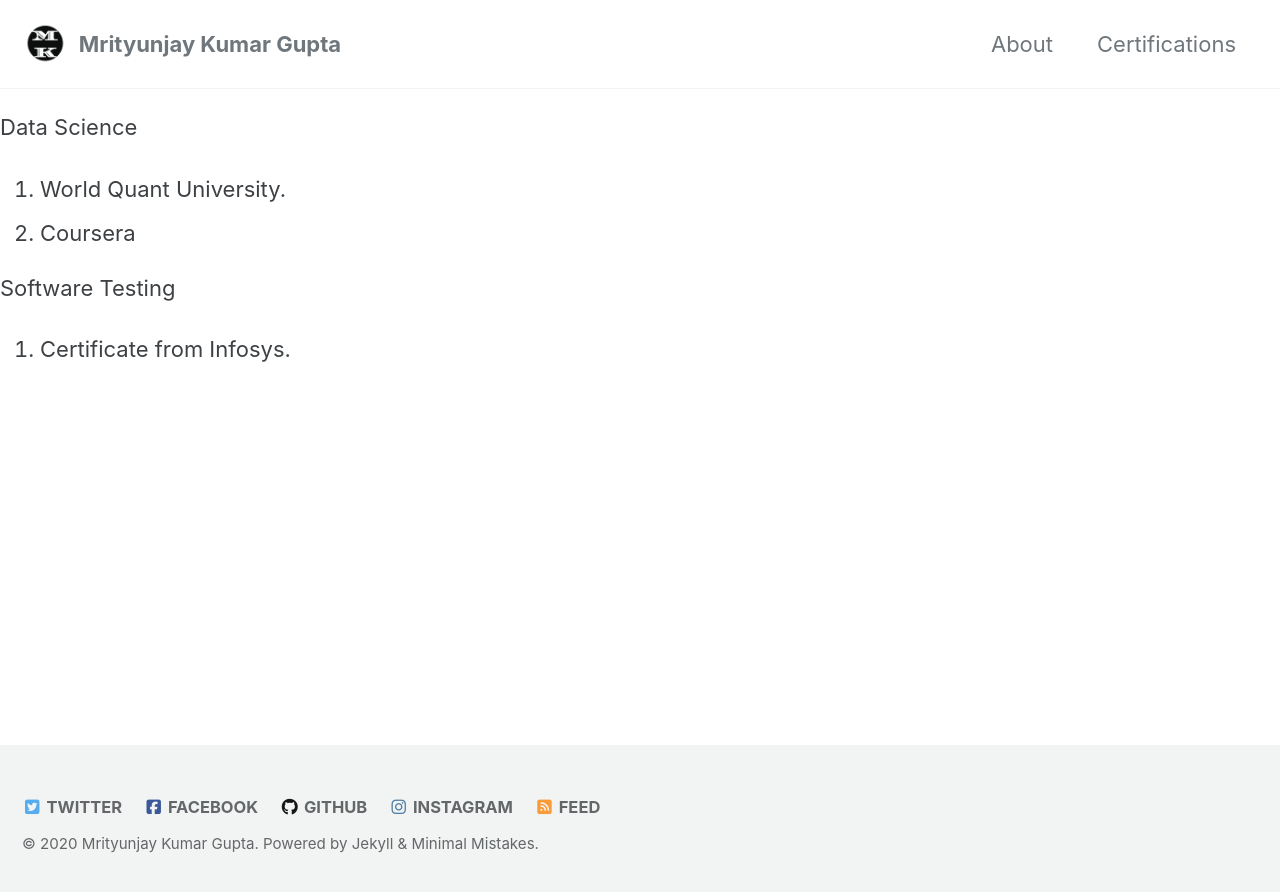
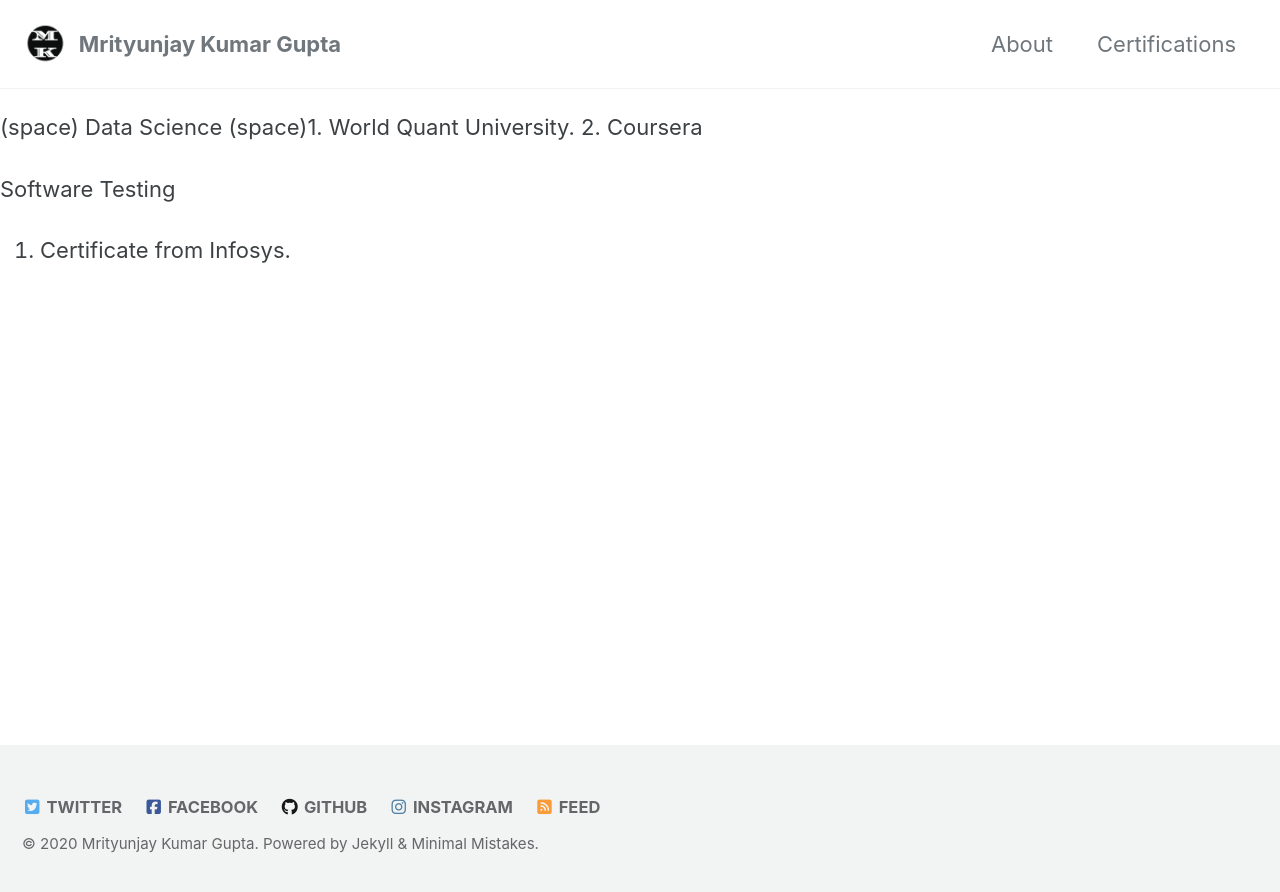
Before and after one commit to jaykumar1046/jaykumar.github.io, a Jekyll site: the page built from _pages/Certifications.md, in a window 1280 px wide. Shown: the top 892 px of the page. Built offline with Jekyll 4.4.1, drawn with Linux system fonts in a browser that asks for light colours; cached includes are drawn as plain includes; nearby versions of some CDN libraries; our own code applies the rules of GitHub Pages for plain Markdown files.

Commit message:
certification page

```diff
--- a/_pages/Certifications.md
+++ b/_pages/Certifications.md
@@ -5,9 +5,9 @@
   image: "/images/certificates/certification_banner.jpg"
 ---
 
-Data Science
-  1. World Quant University.
-  2. Coursera
+(space) Data Science
+  (space)1. World Quant University.
+         2. Coursera
 
 Software Testing
   1. Certificate from Infosys.
```
